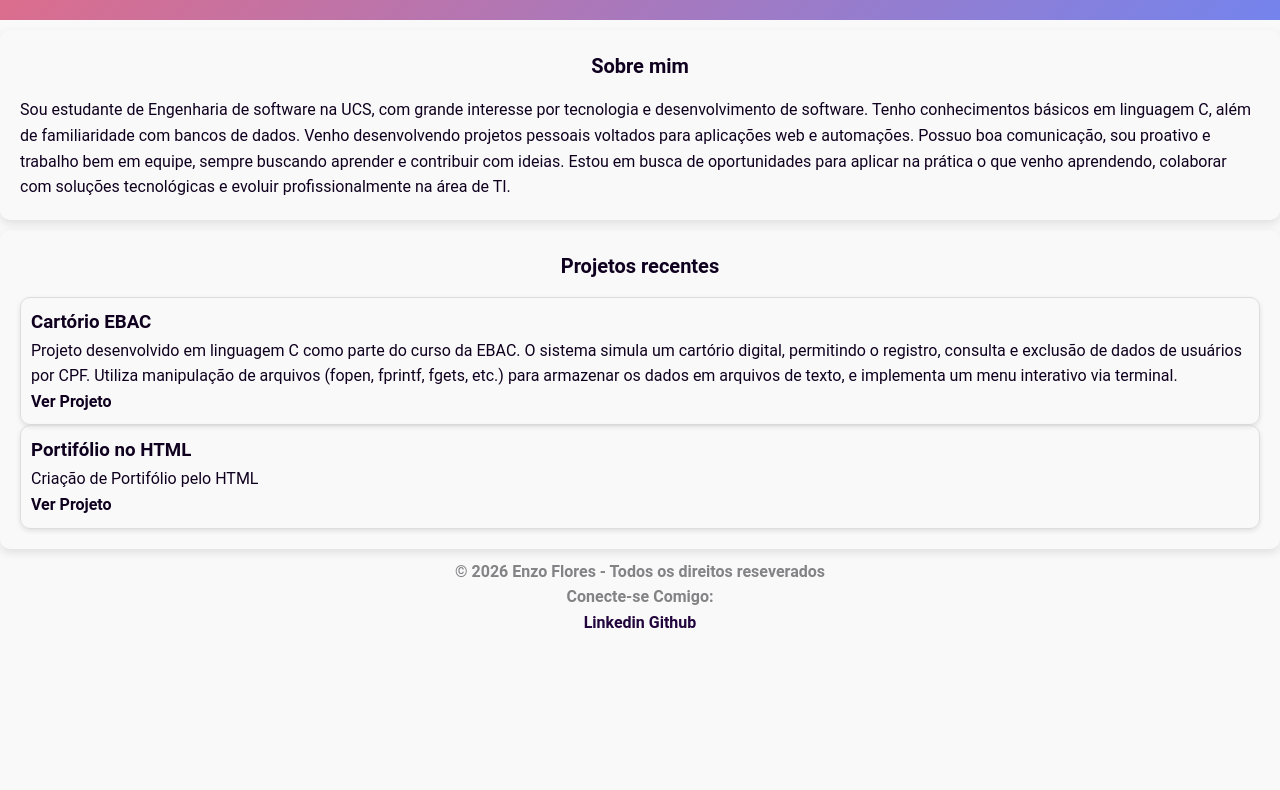
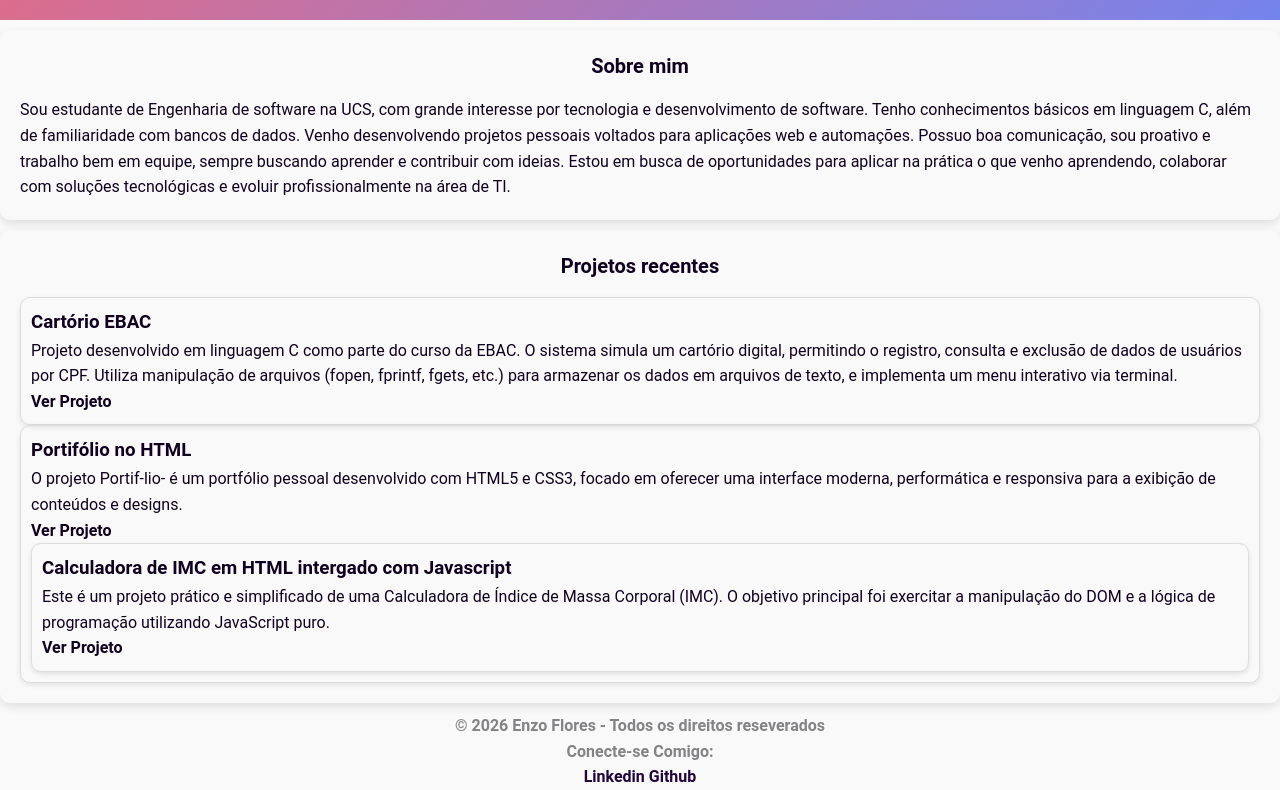
Before and after one commit to EnzoFlores10/Portif-lio-, a plain HTML site: page index.html in a window 1280 px wide. Shown: the part 121-911 px from the top of the page. Before the commit the page ends 800 px from the top, so only its background shows below. Drawn offline with Linux system fonts and the light colour scheme.

Commit message:
Update index.html

```diff
--- a/index.html
+++ b/index.html
@@ -42,8 +42,13 @@ Possuo boa comunicação, sou proativo e trabalho bem em equipe, sempre buscando
 
             <article>
                 <h3>Portifólio no HTML</h3>
-                <p>Criação de Portifólio pelo HTML</p>
-                <a href="">Ver Projeto</a>
+                <p>O projeto Portif-lio- é um portfólio pessoal desenvolvido com HTML5 e CSS3, focado em oferecer uma interface moderna, performática e responsiva para a exibição de conteúdos e designs.</p>
+                <a href="https://github.com/EnzoFlores10/Portif-lio-">Ver Projeto</a>
+
+                 <article>
+                <h3>Calculadora de IMC em HTML intergado com Javascript</h3>
+                <p>Este é um projeto prático e simplificado de uma Calculadora de Índice de Massa Corporal (IMC). O objetivo principal foi exercitar a manipulação do DOM e a lógica de programação utilizando JavaScript puro.</p>
+                <a href="https://github.com/EnzoFlores10/CalculadoraIMC">Ver Projeto</a>
             </article>
 
 
```
